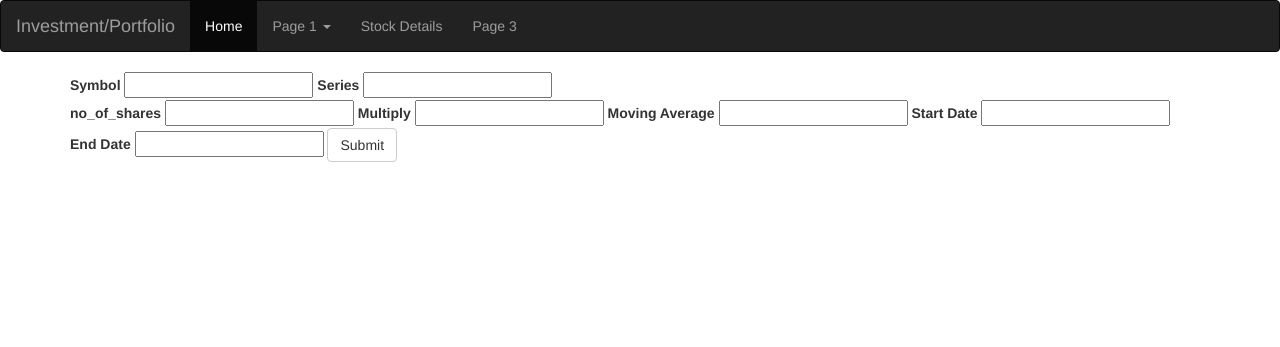
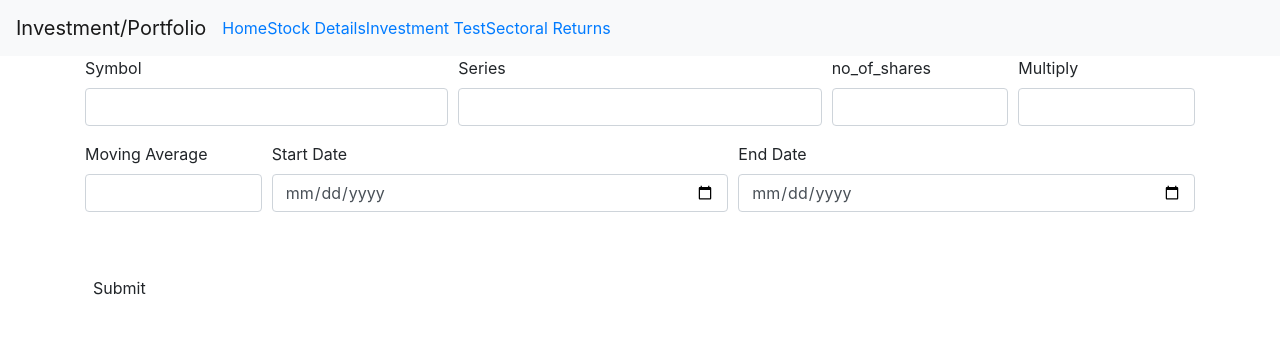
Before and after one commit to sandipingale/Trading, a Django app: page /inv_return_test in a window 1280 px wide. Shown: the top 347 px of the page. Run offline with Django 3.2, Linux system fonts and the light colour scheme; parts of the project's set-up code (start-up, migrations or seed data) failed here and were passed over; some libraries are stand-ins or nearby versions.

Commit message:
Updates from yfinance

```diff
--- a/investment/cal_returns/forms.py
+++ b/investment/cal_returns/forms.py
@@ -2,22 +2,22 @@ from django import forms
 
 
 class StockForm(forms.Form):
-    symbol_name = forms.CharField(label='Symbol', max_length=20)
-    series = forms.CharField(label='Series', max_length=5)
-    start_date = forms.DateField(widget=forms.TextInput(attrs={'class':'datepicker'}))
+    symbol_name = forms.CharField(label='Symbol', max_length=20,widget=forms.TextInput(attrs={'class':'form-control'}))
+    series = forms.CharField(label='Series', max_length=5,widget=forms.TextInput(attrs={'class':'form-control'}))
+    start_date = forms.DateField(widget=forms.TextInput(attrs={'class':'form-control'}))
     end_date = forms.DateField(widget=forms.TextInput(attrs={'class':'datepicker'}))
 
 
 class InvStockForm(forms.Form):
-    symbol_name = forms.CharField(label='Symbol', max_length=20)
-    series = forms.CharField(label='Series', max_length=5)
-    start_date = forms.DateField(widget=forms.TextInput(attrs={'class':'datepicker'}))
-    end_date = forms.DateField(widget=forms.TextInput(attrs={'class':'datepicker'}))
+    symbol_name = forms.CharField(label='Symbol', max_length=20,widget=forms.TextInput(attrs={'class':'form-control'}))
+    series = forms.CharField(label='Series', max_length=5,widget=forms.TextInput(attrs={'class':'form-control'}))
+    start_date = forms.DateField(widget=forms.TextInput(attrs={'class':'form-control'}))
+    end_date = forms.DateField(widget=forms.TextInput(attrs={'class':'form-control'}))
     no_of_shares = forms.IntegerField(label='No OF shares',min_value=1, widget=forms.NumberInput(
-                attrs={'size':'3'}))
-    multiply = forms.FloatField(label='Multiplication Factor')
+                attrs={'size':'3','class':'form-control'}))
+    multiply = forms.FloatField(label='Multiplication Factor',widget=forms.TextInput(attrs={'class':'form-control'}))
     moving_average = forms.IntegerField(label='Moving Average',min_value=10, widget=forms.NumberInput(
-                attrs={'size':'3'}))
+                attrs={'size':'3','class':'form-control'},))
 
 
 class SectReturnForm(forms.Form):
--- a/investment/cal_returns/templates/cal_returns/base.html
+++ b/investment/cal_returns/templates/cal_returns/base.html
@@ -2,13 +2,11 @@
 <html lang="en">
 <head>
     <meta charset="UTF-8">
-<link rel='stylesheet' href='//maxcdn.bootstrapcdn.com/bootstrap/3.3.4/css/bootstrap.min.css'>
-<link rel='stylesheet' href='//maxcdn.bootstrapcdn.com/font-awesome/4.3.0/css/font-awesome.min.css'>
-        <link href = "https://code.jquery.com/ui/1.10.4/themes/ui-lightness/jquery-ui.css" rel = "stylesheet">
- <link rel='stylesheet' href='https://maxcdn.bootstrapcdn.com/bootstrap/3.3.7/css/bootstrap.min.css'>
-<link rel='stylesheet' href='https://cdn.datatables.net/1.10.20/css/dataTables.bootstrap.min.css'>
-<link rel='stylesheet' href='https://cdn.datatables.net/1.10.20/css/jquery.dataTables.min.css'>
-<link rel='stylesheet' href='https://cdn.datatables.net/buttons/1.6.0/css/buttons.dataTables.min.css'>
+
+    <link rel="stylesheet" href="https://cdn.jsdelivr.net/npm/bootstrap@4.6.0/dist/css/bootstrap.min.css" integrity="sha384-B0vP5xmATw1+K9KRQjQERJvTumQW0nPEzvF6L/Z6nronJ3oUOFUFpCjEUQouq2+l" crossorigin="anonymous">
+    <link rel='stylesheet' href='https://cdn.datatables.net/1.10.20/css/dataTables.bootstrap.min.css'>
+    <link rel='stylesheet' href='https://cdn.datatables.net/1.10.20/css/jquery.dataTables.min.css'>
+    <link rel='stylesheet' href='https://cdn.datatables.net/buttons/1.6.0/css/buttons.dataTables.min.css'>
 
     <title>{% block title %} {% endblock %}</title>
 
@@ -36,37 +34,40 @@
 </style>
 </head>
 <body>
-<nav class="navbar navbar-inverse">
-  <div class="container-fluid">
-    <div class="navbar-header">
-      <a class="navbar-brand" href="{% url 'home' %}">Investment/Portfolio</a>
+
+<nav class="navbar navbar-expand-lg navbar-light bg-light">
+    <a class="navbar-brand" href="#">Investment/Portfolio</a>
+    <button class="navbar-toggler" type="button" data-toggle="collapse" data-target="#navbarNavDropdown" aria-controls="navbarNavDropdown" aria-expanded="false" aria-label="Toggle navigation">
+        <span class="navbar-toggler-icon"></span>
+    </button>
+    <div class="collapse navbar-collapse" id="navbarNavDropdown">
+        <ul class="navbar-nav">
+            <li class="nav-item">
+                <a href="{% url 'home' %}">Home</a>
+            </li>
+            <li class="nav-item">
+                <a href="{% url 'stock_details' %}">Stock Details</a>
+            </li>
+            <li class="nav-item">
+                <a href="{% url 'inv_return_test' %}">Investment Test</a>
+            </li>
+            <li class="nav-item">
+                <a href="{% url 'sect_return' %}">Sectoral Returns</a>
+            </li>
+        </ul>
     </div>
-    <ul class="nav navbar-nav">
-      <li class="active"><a href="{% url 'home' %}">Home</a></li>
-      <li class="dropdown">
-        <a class="dropdown-toggle" data-toggle="dropdown" href="#">Page 1
-        <span class="caret"></span></a>
-        <ul class="dropdown-menu">
-          <li><a href="{% url 'stock_details' %}">Page 1-1</a></li>
-          <li><a href="{% url 'getxirr' %}">Page 1-2</a></li>
-          <li><a href="#">Page 1-3</a></li>
-        </ul>
-      </li>
-      <li><a href="{% url 'stock_details' %}">Stock Details</a></li>
-      <li><a href="#">Page 3</a></li>
-    </ul>
-  </div>
 </nav>
+
+
 <div class="container">
 {% block body %}
 {% endblock %}
 </div>
 
-     <script src = "https://code.jquery.com/jquery-1.10.2.js"></script>
-      <script src = "https://code.jquery.com/ui/1.10.4/jquery-ui.js"></script>
+<script src="https://code.jquery.com/jquery-3.5.1.slim.min.js" integrity="sha384-DfXdz2htPH0lsSSs5nCTpuj/zy4C+OGpamoFVy38MVBnE+IbbVYUew+OrCXaRkfj" crossorigin="anonymous"></script>
+<script src="https://cdn.jsdelivr.net/npm/popper.js@1.16.1/dist/umd/popper.min.js" integrity="sha384-9/reFTGAW83EW2RDu2S0VKaIzap3H66lZH81PoYlFhbGU+6BZp6G7niu735Sk7lN" crossorigin="anonymous"></script>
+<script src="https://cdn.jsdelivr.net/npm/bootstrap@4.6.0/dist/js/bootstrap.min.js" integrity="sha384-+YQ4JLhjyBLPDQt//I+STsc9iw4uQqACwlvpslubQzn4u2UU2UFM80nGisd026JF" crossorigin="anonymous"></script>
 <script src='https://cdn.datatables.net/1.10.20/js/jquery.dataTables.min.js'></script>
-<script src='https://cdn.datatables.net/1.10.20/js/dataTables.bootstrap.min.js'></script>
-<script src='//maxcdn.bootstrapcdn.com/bootstrap/3.3.2/js/bootstrap.min.js'></script>
 <script src='https://cdn.datatables.net/1.10.20/js/jquery.dataTables.min.js'></script>
 <script src='https://cdn.datatables.net/buttons/1.6.0/js/dataTables.buttons.min.js'></script>
 <script src='https://cdn.datatables.net/buttons/1.6.0/js/buttons.flash.min.js'></script>
--- a/investment/cal_returns/templates/cal_returns/inv_return_test.html
+++ b/investment/cal_returns/templates/cal_returns/inv_return_test.html
@@ -3,35 +3,35 @@
 {% block body %}
 <form action="inv_return_test" method="post">
     {% csrf_token %}
-    <div class="form-inline">
-        <div class="form-group">
-            <label for="symbol_name">Symbol</label>
+    <div class="form-row">
+        <div class="form-group col-md-4">
+            <label for="id_symbol_name">Symbol</label>
             {{ form.symbol_name }}
         </div>
-        <div class="form-group">
-            <label for="series">Series</label>
+        <div class="form-group col-md-4">
+            <label for="id_series">Series</label>
             {{ form.series }}
         </div>
         <br>
-        <div class="form-group">
-            <label for="no_of_shares">no_of_shares</label>
+        <div class="form-group col-md-2">
+            <label for="id_no_of_shares">no_of_shares</label>
             {{ form.no_of_shares }}
         </div>
-        <div class="form-group">
+        <div class="form-group col-md-2">
             <label for="multiply">Multiply</label>
             {{ form.multiply }}
         </div>
-        <div class="form-group">
+        <div class="form-group col-md-2">
             <label for="moving_average">Moving Average</label>
             {{ form.moving_average }}
         </div>
-        <div class="form-group">
+        <div class="form-group col-md-5">
             <label for="start_date">Start Date</label>
-            {{ form.start_date }}
+            <input type="date" name="start_date" class="form-control" required="" id="id_start_date">
         </div>
-        <div class="form-group">
+        <div class="form-group col-md-5">
             <label for="end_date">End Date</label>
-            {{ form.end_date }}
+            <input type="date" name="end_date" class="form-control" required="" id="id_end_date">
         </div>
 
         <button type="submit" class="btn btn-default">Submit</button>
--- a/investment/cal_returns/urls.py
+++ b/investment/cal_returns/urls.py
@@ -2,7 +2,6 @@ from django.urls import path
 from . import views
 
 urlpatterns = [
-    path('getxirr', views.getxirr, name='getxirr'),
     path('stock_details', views.stock_details, name='stock_details'),
     path('inv_return_test', views.inv_return_test, name='inv_return_test'),
     path('sect_return', views.sect_return, name='sect_return'),
--- a/investment/cal_returns/views.py
+++ b/investment/cal_returns/views.py
@@ -2,19 +2,8 @@ from django.shortcuts import render
 import sys
 from datetime import date
 from .forms import StockForm, InvStockForm, SectReturnForm
-xxpath = "C:\\Users\\lenovo\\PycharmProjects\\Trading"
-sys.path.append(xxpath)
-from xirr import xirr
-from query_stocks import get_results, inv_test
+from .services.query_stocks import  new_inv_test,get_results
 
-
-def getxirr(request):
-    tas = [(date(2006, 1, 24), -39967),
-           (date(2008, 2, 6), -19866),
-           (date(2010, 10, 18), 245706),
-           (date(2013, 9, 14), 52142)]
-    print("IRR for test data = {:.2%}".format(xirr(tas)))
-    return render(request, 'cal_returns/xirr.html', {'xirr': "{:.2%}".format(xirr(tas))})
 
 
 def stock_details(request):
@@ -48,7 +37,7 @@ def inv_return_test(request):
             multiply = form.cleaned_data['multiply']
             moving_average = form.cleaned_data['moving_average']
 
-            data, xirr_value, inv_to_proceed, tot_inv, tot_ret = inv_test(symbol, series, start_date, end_date,
+            data, xirr_value, inv_to_proceed, tot_inv, tot_ret = new_inv_test(symbol, series, start_date, end_date,
                                                                           no_of_shares, multiply, moving_average)
             abs_ret = (tot_ret - tot_inv)/tot_inv * 100
             return render(request, 'cal_returns/inv_return_test.html', {'form': form,
@@ -79,8 +68,7 @@ def sect_return(request):
             moving_average = form.cleaned_data['moving_average']
             symbols = []
             if sector == 'IT':
-                symbols = ['WIPRO', 'TCS', 'INFY', 'TECHM', 'NIITTECH', 'HCLTECH', 'TATAELXSI', 'MINDTREE', 'HEXAWARE',
-                       ]
+                symbols = ['WIPRO.NS', 'TCS.NS', 'INFY.NS', 'TECHM.NS', 'NIITLTD.NS', 'HCLTECH.NS', 'TATAELXSI.NS', 'MINDTREE.NS', ]
             if sector == 'Auto':
                 symbols = ['ASHOKLEY', 'HEROMOTOCO', 'M&M', 'APOLLOTYRE', 'MRF', 'BAJAJ-AUTO', 'MARUTI', 'EICHERMOT',
                            'MOTHERSUMI', 'TVSMOTOR', 'TATAMOTORS', 'BOSCHLTD', 'EXIDEIND', 'AMARAJABAT', 'BHARATFORG']
@@ -94,7 +82,7 @@ def sect_return(request):
                 symbols = ['NIFTYBEES']
             sect_ret_results = []
             for symbol in symbols:
-                data, xirr_value, inv_to_proceed, tot_inv, tot_ret = inv_test(symbol, series, start_date, end_date,
+                data, xirr_value, inv_to_proceed, tot_inv, tot_ret = new_inv_test(symbol, series, start_date, end_date,
                                                                               no_of_shares, multiply, moving_average)
                 sect_ret_results.append((symbol, xirr_value, inv_to_proceed, data[-1][0], data[-1][1]))
             return render(request, 'cal_returns/sect_return.html', {'form': form,
```
Also changed, not shown: investment/cal_returns/services/query_stocks.py (added, +138 -0 lines), investment/cal_returns/templates/cal_returns/stock_details.html (+15 -13 lines), query_stocks.py (deleted, +0 -67 lines), investment/__init__.py (added), investment/cal_returns/services/__init__.py (added), investment/cal_returns/services/xirr.py (renamed from xirr.py).
